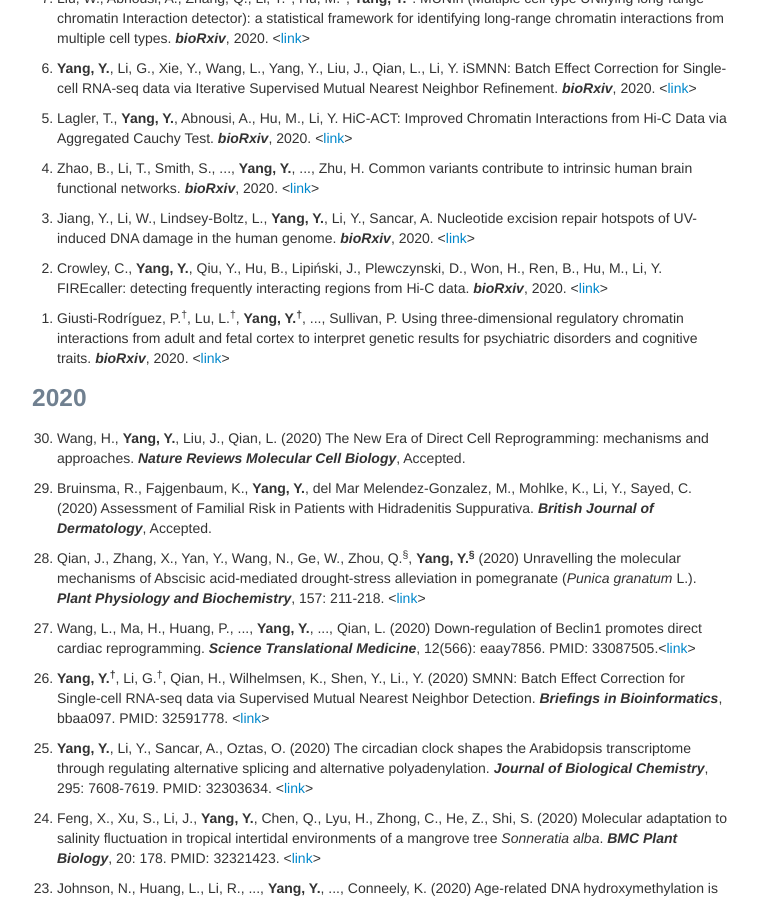
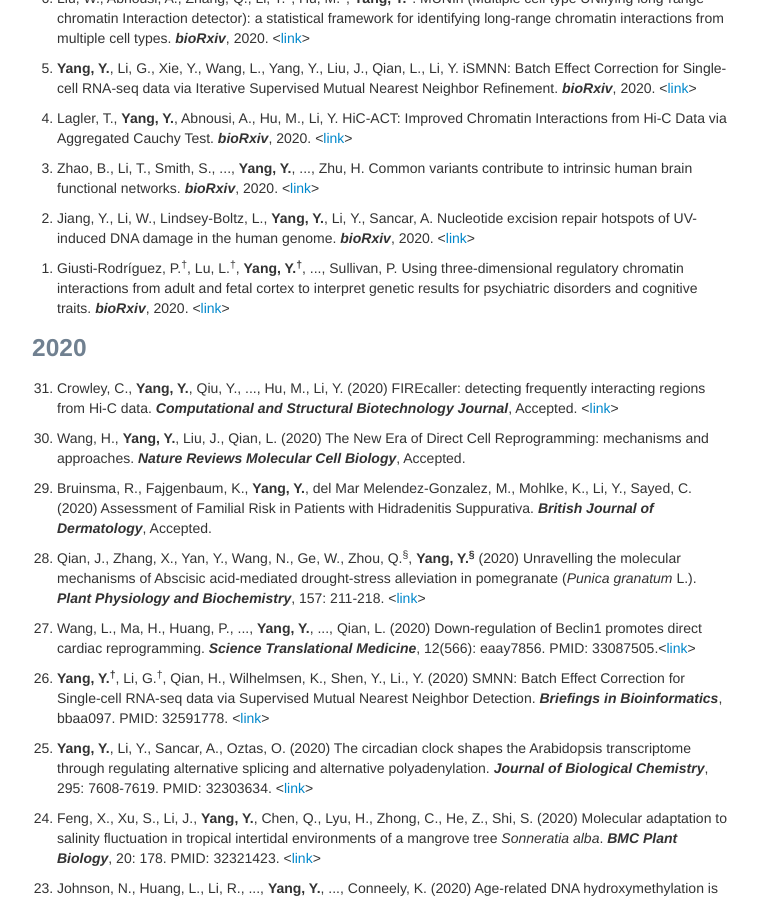
Before and after one commit to yycunc/yycunc.github.io, a Jekyll site: the page built from pages/pubs.md, in a window 1280 px wide and 900 px high, scrolled down 426 px. Shown: the whole window, without its empty margins (258-1016 px from the left). Built offline with Jekyll 4.4.1, drawn with Linux system fonts in a browser that asks for light colours.

Commit message:
Update pubs.md

```diff
--- a/pages/pubs.md
+++ b/pages/pubs.md
@@ -14,25 +14,25 @@ title: Yuchen Yang's publications
 &dagger; indicates co-first authors; &sect; indicates co-corresponding authors.
 
 ### Preprint
-<ol start="9"> <li> Yang, Y., <b>Yang, Y.</b>, Huang, L., Broome, J.G., Correa, A., Reiner, A., NHLBI Trans-Omics for Precision Medicine (TOPMed) Consortium, Raffield, L.M., Li, Y. eSCAN: Scan Regulatory Regions for Aggregate Association Testing using Whole Genome Sequencing Data. <i><b>bioRxiv</b></i>, 2020. <<a href="https://www.biorxiv.org/content/10.1101/2020.11.30.405266v1">link</a>></li></ol>
+<ol start="8"> <li> Yang, Y., <b>Yang, Y.</b>, Huang, L., Broome, J.G., Correa, A., Reiner, A., NHLBI Trans-Omics for Precision Medicine (TOPMed) Consortium, Raffield, L.M., Li, Y. eSCAN: Scan Regulatory Regions for Aggregate Association Testing using Whole Genome Sequencing Data. <i><b>bioRxiv</b></i>, 2020. <<a href="https://www.biorxiv.org/content/10.1101/2020.11.30.405266v1">link</a>></li></ol>
 
-<ol start="8"> <li> Rosen, J., <b>Yang, Y.</b>, Abnousi, A., Chen, J., Song, M., Jones, I., Shen, Y., Hu, M., Li, Y. HPRep: Quantifying reproducibility in HiChIP and PLAC-seq datasets. <i><b>bioRxiv</b></i>, 2020. <<a href="https://www.biorxiv.org/content/10.1101/2020.11.23.394239v1">link</a>></li></ol>
+<ol start="7"> <li> Rosen, J., <b>Yang, Y.</b>, Abnousi, A., Chen, J., Song, M., Jones, I., Shen, Y., Hu, M., Li, Y. HPRep: Quantifying reproducibility in HiChIP and PLAC-seq datasets. <i><b>bioRxiv</b></i>, 2020. <<a href="https://www.biorxiv.org/content/10.1101/2020.11.23.394239v1">link</a>></li></ol>
 
-<ol start="7"> <li> Liu, W., Abnousi, A., Zhang, Q., Li, Y.<sup>&sect;</sup>, Hu, M.<sup>&sect;</sup>, <b>Yang, Y.<sup>&sect;</sup></b>. MUNIn (Multiple cell-type UNifying long-range chromatin Interaction detector): a statistical framework for identifying long-range chromatin interactions from multiple cell types. <i><b>bioRxiv</b></i>, 2020. <<a href="https://www.biorxiv.org/content/10.1101/2020.11.12.380782v1">link</a>></li></ol>
+<ol start="6"> <li> Liu, W., Abnousi, A., Zhang, Q., Li, Y.<sup>&sect;</sup>, Hu, M.<sup>&sect;</sup>, <b>Yang, Y.<sup>&sect;</sup></b>. MUNIn (Multiple cell-type UNifying long-range chromatin Interaction detector): a statistical framework for identifying long-range chromatin interactions from multiple cell types. <i><b>bioRxiv</b></i>, 2020. <<a href="https://www.biorxiv.org/content/10.1101/2020.11.12.380782v1">link</a>></li></ol>
 
-<ol start="6"> <li> <b>Yang, Y.</b>, Li, G., Xie, Y., Wang, L., Yang, Y., Liu, J., Qian, L., Li, Y. iSMNN: Batch Effect Correction for Single-cell RNA-seq data via Iterative Supervised Mutual Nearest Neighbor Refinement. <i><b>bioRxiv</b></i>, 2020. <<a href="https://www.biorxiv.org/content/10.1101/2020.11.09.375659v1?rss=1">link</a>></li></ol>
+<ol start="5"> <li> <b>Yang, Y.</b>, Li, G., Xie, Y., Wang, L., Yang, Y., Liu, J., Qian, L., Li, Y. iSMNN: Batch Effect Correction for Single-cell RNA-seq data via Iterative Supervised Mutual Nearest Neighbor Refinement. <i><b>bioRxiv</b></i>, 2020. <<a href="https://www.biorxiv.org/content/10.1101/2020.11.09.375659v1?rss=1">link</a>></li></ol>
 
-<ol start="5"> <li> Lagler, T., <b>Yang, Y.</b>, Abnousi, A., Hu, M., Li, Y. HiC-ACT: Improved Chromatin Interactions from Hi-C Data via Aggregated Cauchy Test. <i><b>bioRxiv</b></i>, 2020. <<a href="https://www.biorxiv.org/content/10.1101/2020.10.28.359869v1">link</a>></li></ol>
+<ol start="4"> <li> Lagler, T., <b>Yang, Y.</b>, Abnousi, A., Hu, M., Li, Y. HiC-ACT: Improved Chromatin Interactions from Hi-C Data via Aggregated Cauchy Test. <i><b>bioRxiv</b></i>, 2020. <<a href="https://www.biorxiv.org/content/10.1101/2020.10.28.359869v1">link</a>></li></ol>
 
-<ol start="4"> <li> Zhao, B., Li, T., Smith, S., ..., <b>Yang, Y.</b>, ..., Zhu, H. Common variants contribute to intrinsic human brain functional networks. <i><b>bioRxiv</b></i>, 2020. <<a href="https://www.biorxiv.org/content/10.1101/2020.07.30.229914v2.full">link</a>></li></ol>
+<ol start="3"> <li> Zhao, B., Li, T., Smith, S., ..., <b>Yang, Y.</b>, ..., Zhu, H. Common variants contribute to intrinsic human brain functional networks. <i><b>bioRxiv</b></i>, 2020. <<a href="https://www.biorxiv.org/content/10.1101/2020.07.30.229914v2.full">link</a>></li></ol>
 
-<ol start="3"> <li>Jiang, Y., Li, W., Lindsey-Boltz, L., <b>Yang, Y.</b>, Li, Y., Sancar, A. Nucleotide excision repair hotspots of UV-induced DNA damage in the human genome. <i><b>bioRxiv</b></i>, 2020. <<a href="https://www.biorxiv.org/content/10.1101/2020.04.16.045369v1">link</a>></li></ol>
-
-<ol start="2"> <li>Crowley, C., <b>Yang, Y.</b>, Qiu, Y., Hu, B., Lipiński, J., Plewczynski, D., Won, H., Ren, B., Hu, M., Li, Y. FIREcaller: detecting frequently interacting regions from Hi-C data. <i><b>bioRxiv</b></i>, 2020. <<a href="https://www.biorxiv.org/content/10.1101/619288v1.abstract">link</a>></li></ol>
+<ol start="2"> <li>Jiang, Y., Li, W., Lindsey-Boltz, L., <b>Yang, Y.</b>, Li, Y., Sancar, A. Nucleotide excision repair hotspots of UV-induced DNA damage in the human genome. <i><b>bioRxiv</b></i>, 2020. <<a href="https://www.biorxiv.org/content/10.1101/2020.04.16.045369v1">link</a>></li></ol>
 
 <ol start="1"> <li>Giusti-Rodríguez, P.<sup>&dagger;</sup>, Lu, L.<sup>&dagger;</sup>, <b>Yang, Y.<sup>&dagger;</sup></b>, ..., Sullivan, P. Using three-dimensional regulatory chromatin interactions from adult and fetal cortex to interpret genetic results for psychiatric disorders and cognitive traits. <i><b>bioRxiv</b></i>, 2020. <<a href="https://www.biorxiv.org/content/10.1101/406330v1.full">link</a>></li></ol>
 
 ### 2020
+<ol start="31"> <li>Crowley, C., <b>Yang, Y.</b>, Qiu, Y., ..., Hu, M., Li, Y. (2020) FIREcaller: detecting frequently interacting regions from Hi-C data. <i><b>Computational and Structural Biotechnology Journal</b></i>, Accepted. <<a href="https://www.biorxiv.org/content/10.1101/619288v1.abstract">link</a>></li></ol>
+
 <ol start="30"> <li>Wang, H., <b>Yang, Y.</b>, Liu, J., Qian, L. (2020) The New Era of Direct Cell Reprogramming: mechanisms and approaches. <i><b>Nature Reviews Molecular Cell Biology</b></i>, Accepted.</li></ol>
 
 <ol start="29"> <li>Bruinsma, R., Fajgenbaum, K., <b>Yang, Y.</b>, del Mar Melendez-Gonzalez, M., Mohlke, K., Li, Y., Sayed, C. (2020) Assessment of Familial Risk in Patients with Hidradenitis Suppurativa. <i><b>British Journal of Dermatology</b></i>, Accepted.</li></ol>
```
